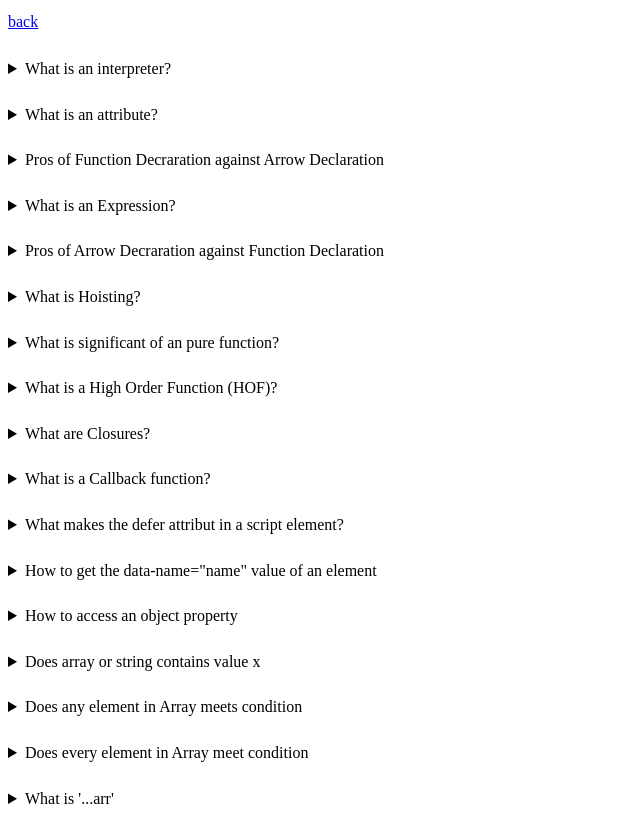
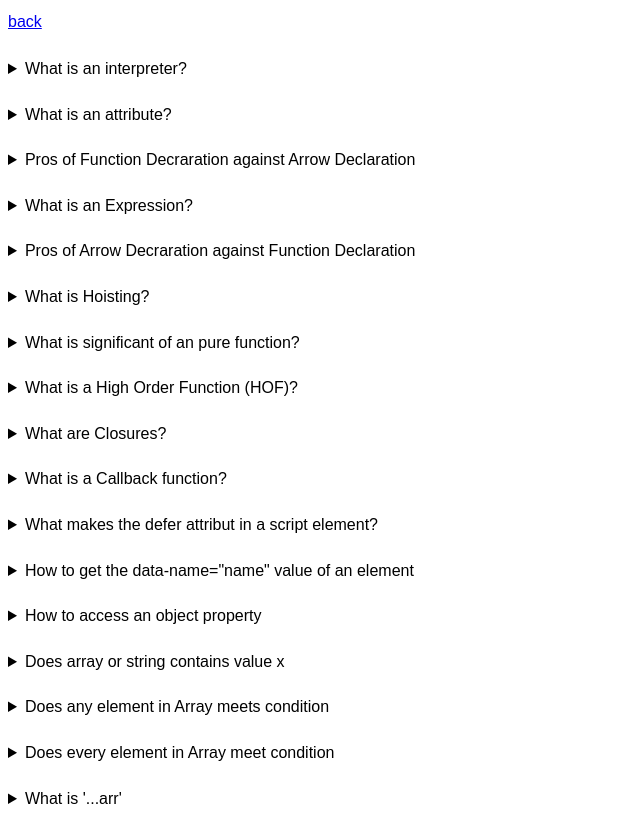
Before and after one commit to Hecktors/quick-quiz, a plain HTML site: page js.html in a window 1280 px wide. Shown: the top 814 px of the page, without its empty margins (0-640 px from the left). Drawn offline with Linux system fonts and the light colour scheme.

Commit message:
Change styles

```diff
--- a/styles.css
+++ b/styles.css
@@ -1,3 +1,7 @@
+body {
+    font-family: sans-serif;
+}
+
 a {
     display: block;
     padding: 5px 0;
@@ -7,12 +11,13 @@ details {
     display: block;
     line-height: 1.6;
     margin: 20px 0;
+    font-weight: 300;
     background-color: #eee;
     user-select: none;
 }
 
 summary {
+    font-weight: 400;
     background-color: #fff;
-    /* padding: 3px 0; */
     outline: none;
 }
```
